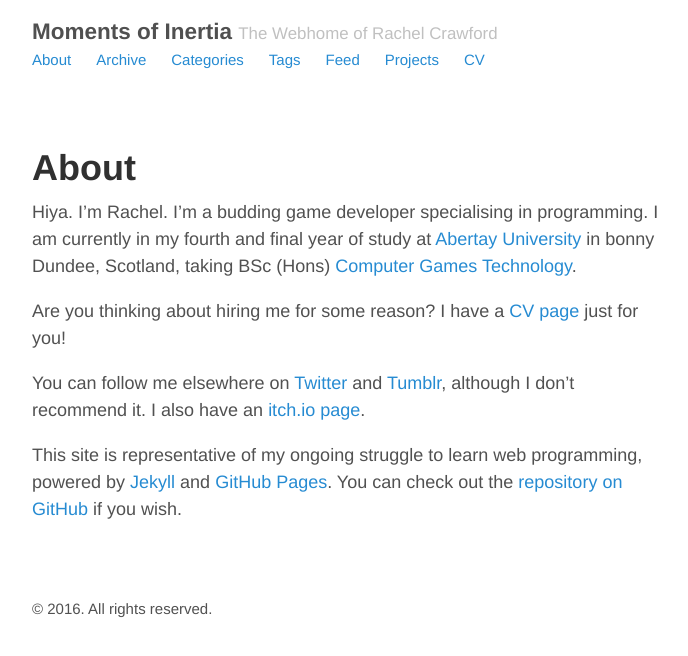
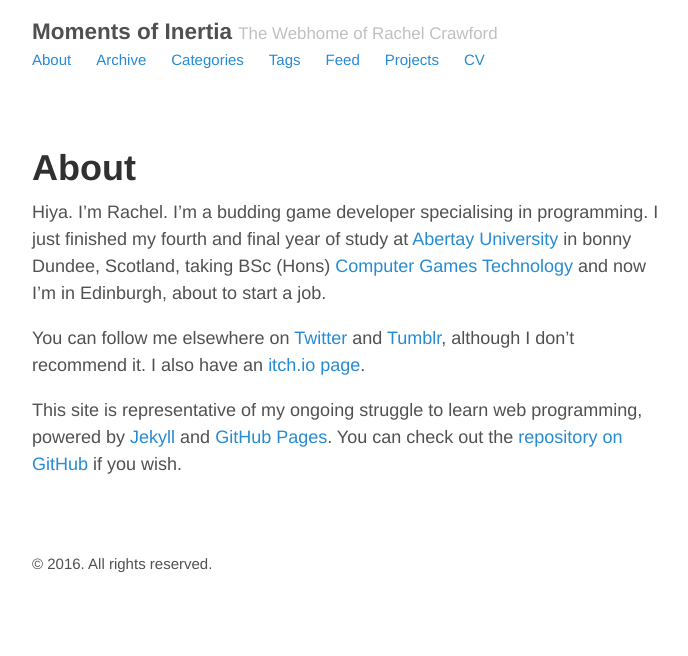
Before and after one commit to rachelnertia/rachelnertia.github.io, a Jekyll site: the page built from about.md, in a window 1280 px wide. Shown: the top 656 px of the page, without its empty margins (293-981 px from the left). Built offline with Jekyll 4.4.1, drawn with Linux system fonts in a browser that asks for light colours.

Commit message:
Update about.md

```diff
--- a/about.md
+++ b/about.md
@@ -3,9 +3,7 @@ layout: page
 title: About
 ---
 
-Hiya. I'm Rachel. I'm a budding game developer specialising in programming. I am currently in my fourth and final year of study at [Abertay University](http://www.abertay.ac.uk/) in bonny Dundee, Scotland, taking BSc (Hons) [Computer Games Technology](http://www.abertay.ac.uk/courses//ug/comopgamestech/).
-
-Are you thinking about hiring me for some reason? I have a [CV page](/cv) just for you!
+Hiya. I'm Rachel. I'm a budding game developer specialising in programming. I just finished my fourth and final year of study at [Abertay University](http://www.abertay.ac.uk/) in bonny Dundee, Scotland, taking BSc (Hons) [Computer Games Technology](http://www.abertay.ac.uk/courses//ug/comopgamestech/) and now I'm in Edinburgh, about to start a job.
 
 You can follow me elsewhere on [Twitter](https://twitter.com/nershly) and [Tumblr](http://nershly.tumblr.com/), although I don't recommend it. I also have an [itch.io page](http://inertia.itch.io/).
 
```
